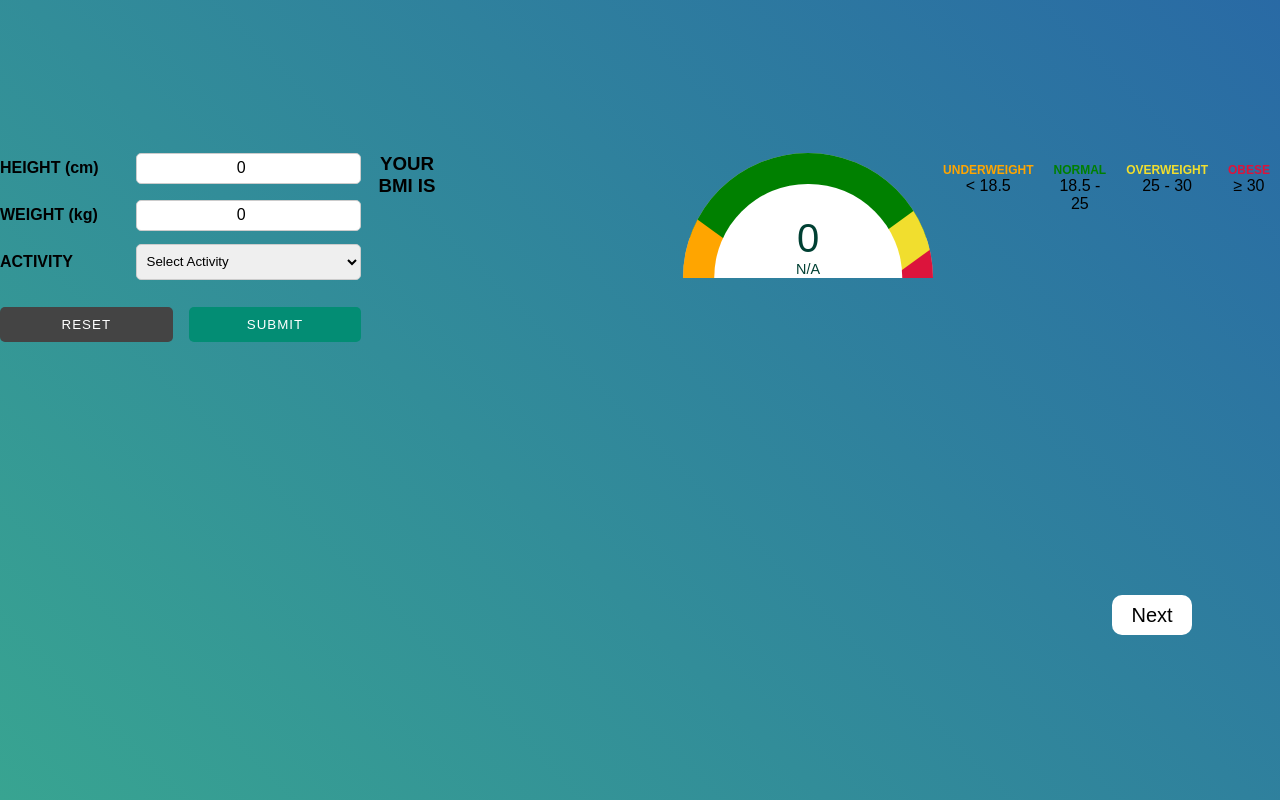
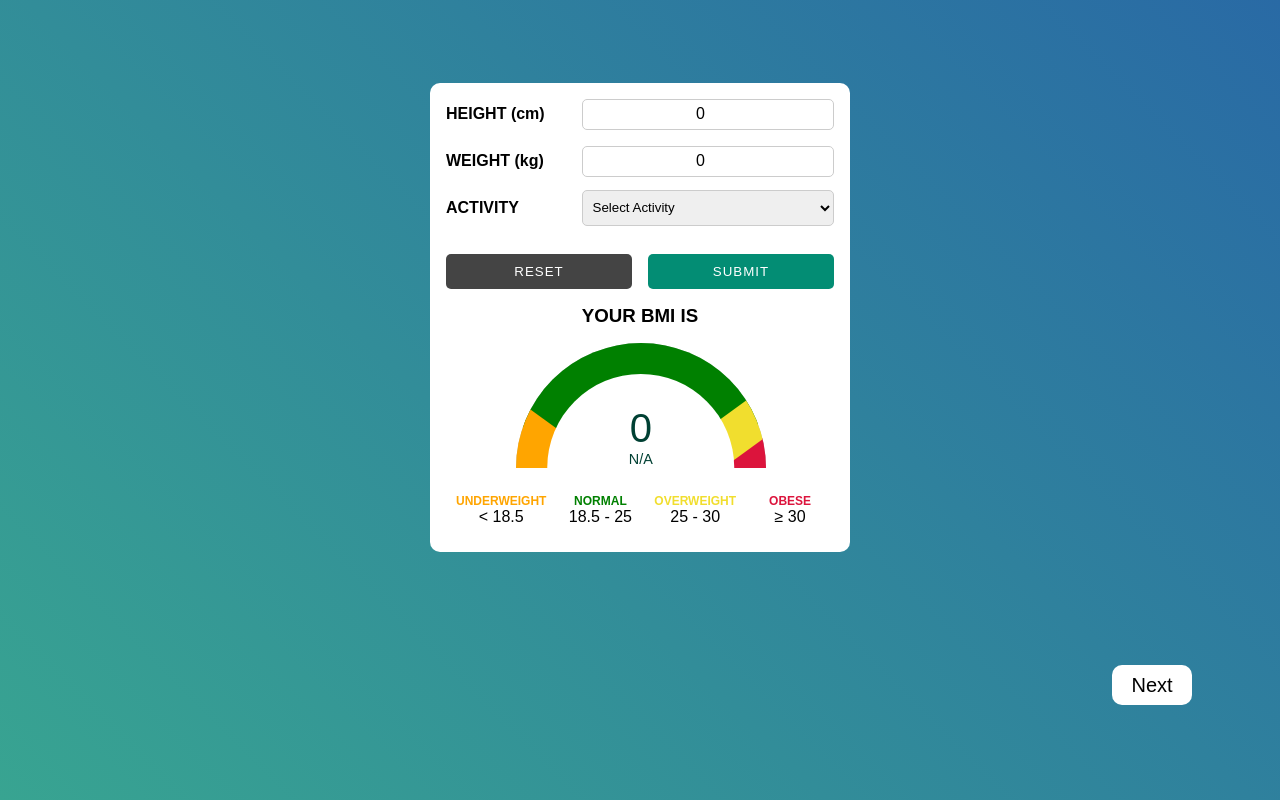
Before and after one commit to RiHuuang/LifeWell, a Flask app: page /calculate in a window 1280 px wide. Run offline with Flask 3, Linux system fonts and the light colour scheme.

Commit message:
ini benerin style.css nya

```diff
--- a/static/css/style.css
+++ b/static/css/style.css
@@ -34,7 +34,6 @@
     box-shadow: 0 10px 15px (0,0,0,0.25);
     display: grid;
     gap: 1rem;
-    margin-left: 31%;
 }
 
 .calculator{
--- a/templates/calculate.html
+++ b/templates/calculate.html
@@ -11,9 +11,7 @@
 
         </head>
         <body>
-            <div class="outer">
-
-
+            <div class="container">
                 <form class="calculator", method="POST">
 
                     <div>
@@ -87,7 +85,7 @@
                     </div>
                 </section>
             </div>
-            </div>
+
 
             <div class="button">
                 <a href="{{ url_for('summary') }}">
```
Lines whose indentation alone changed are shown as unchanged.
